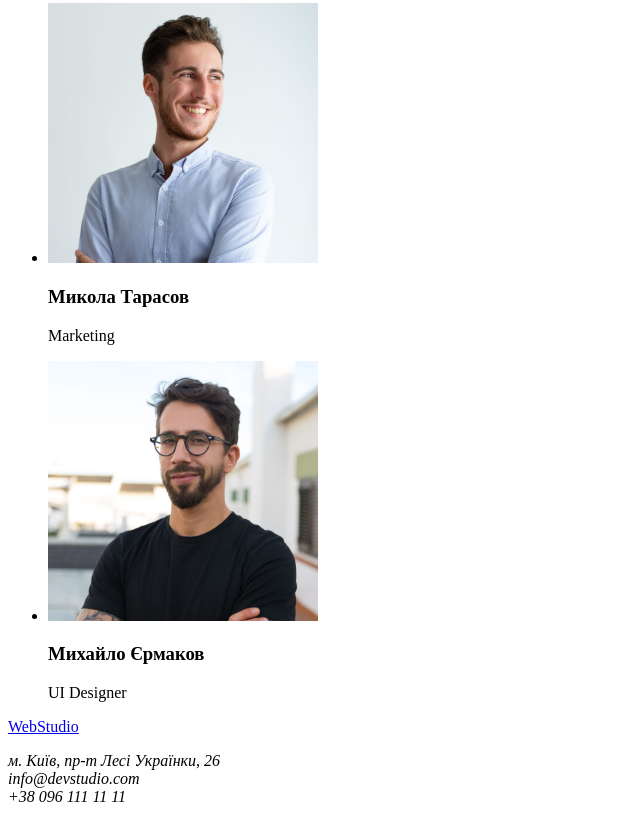
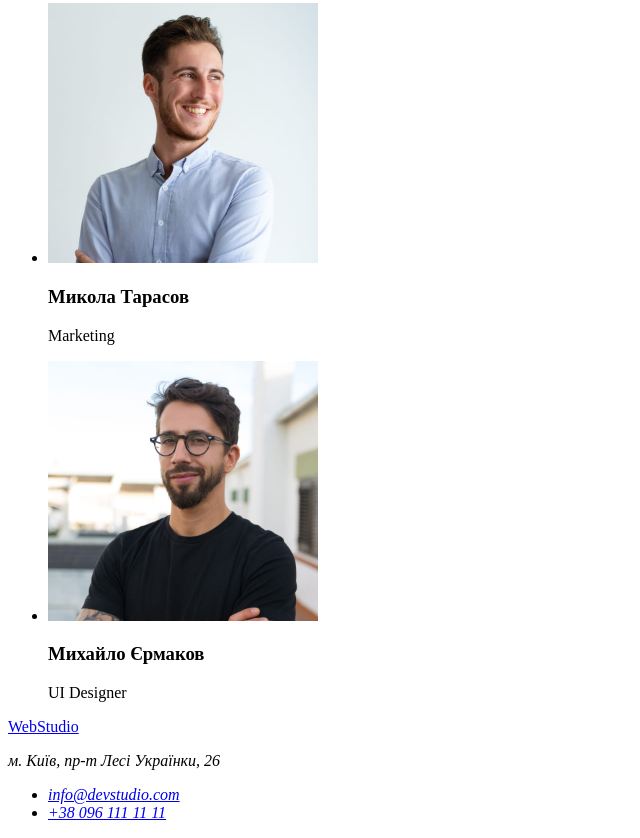
Before and after one commit to NataKonowal/goit-markup-hw-01, a plain HTML site: page index.html in a window 1280 px wide. Shown: the part 2285-3123 px from the top of the page, without its empty margins (0-640 px from the left). Drawn offline with Linux system fonts and the light colour scheme.

Commit message:
Update index.html

```diff
--- a/index.html
+++ b/index.html
@@ -17,7 +17,7 @@
         </ul>
       </nav>
       <ul>
-        <li><a href="malto:info@devstudio.com">info@devstudio.com</a></li>
+        <li><a href="mailto:info@devstudio.com">info@devstudio.com</a></li>
         <li><a href="tel:+380961111111">+38 096 111 11 11</a></li>
       </ul>
     </header>
@@ -140,11 +140,11 @@
     <footer>
       <a href="./index.html"><span>Web</span>Studio</a>
       <address>
-        <p>
-          м. Київ, пр-т Лесі Українки, 26 <br />
-          info@devstudio.com <br />
-          +38 096 111 11 11
-        </p>
+        <p>м. Київ, пр-т Лесі Українки, 26</p>
+        <ul>
+          <li><a href="mailto:info@devstudio.com">info@devstudio.com</a></li>
+          <li><a href="tel:+380961111111">+38 096 111 11 11</a></li>
+        </ul>
       </address>
     </footer>
   </body>
```
